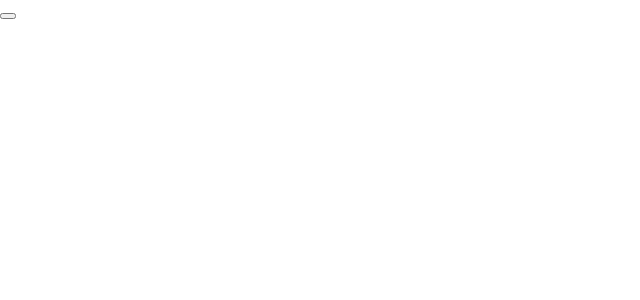
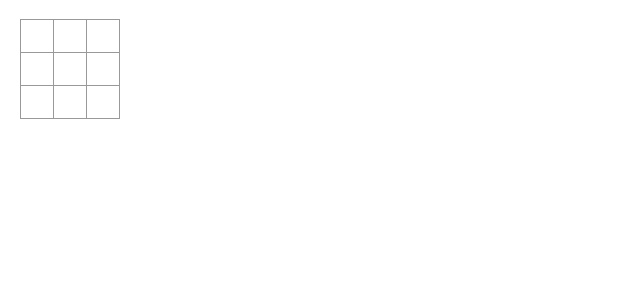
Before and after one commit to gratachu/tutorial, a React (Create React App) app: page / in a window 1280 px wide. Shown: the top 300 px of the page, without its empty margins (0-640 px from the left). Built offline with nearby package versions, Linux system fonts and the light colour scheme.

Commit message:
Add: useState to square

```diff
--- a/src/App.js
+++ b/src/App.js
@@ -1,5 +1,38 @@
+import React, { useState } from 'react';
 import './App.css';
 
-export default function Square() {
-  return <button className="square"></button>;
+function Square() {
+  const [value, setValue] = useState(null)
+
+  function handleClick() {
+    setValue('X')
+  }
+
+  return (
+    <button className="square" onClick={handleClick}>
+      {value}
+    </button>
+  )
 }
+
+export default function Board() {
+  return (
+    <>
+      <div className="board-row">
+        <Square />
+        <Square />
+        <Square />
+      </div>
+      <div className="board-row">
+        <Square />
+        <Square />
+        <Square />
+      </div>
+      <div className="board-row">
+        <Square />
+        <Square />
+        <Square />
+      </div>
+    </>
+  );
+}
--- a/src/index.css
+++ b/src/index.css
@@ -1,13 +1,90 @@
+* {
+  box-sizing: border-box;
+}
+
 body {
-  margin: 0;
-  font-family: -apple-system, BlinkMacSystemFont, 'Segoe UI', 'Roboto', 'Oxygen',
-    'Ubuntu', 'Cantarell', 'Fira Sans', 'Droid Sans', 'Helvetica Neue',
-    sans-serif;
-  -webkit-font-smoothing: antialiased;
-  -moz-osx-font-smoothing: grayscale;
+  font-family: sans-serif;
+  margin: 20px;
+  padding: 0;
+}
+
+h1 {
+  margin-top: 0;
+  font-size: 22px;
+}
+
+h2 {
+  margin-top: 0;
+  font-size: 20px;
+}
+
+h3 {
+  margin-top: 0;
+  font-size: 18px;
+}
+
+h4 {
+  margin-top: 0;
+  font-size: 16px;
+}
+
+h5 {
+  margin-top: 0;
+  font-size: 14px;
+}
+
+h6 {
+  margin-top: 0;
+  font-size: 12px;
 }
 
 code {
-  font-family: source-code-pro, Menlo, Monaco, Consolas, 'Courier New',
-    monospace;
+  font-size: 1.2em;
 }
+
+ul {
+  padding-left: 20px;
+}
+
+* {
+  box-sizing: border-box;
+}
+
+body {
+  font-family: sans-serif;
+  margin: 20px;
+  padding: 0;
+}
+
+.square {
+  background: #fff;
+  border: 1px solid #999;
+  float: left;
+  font-size: 24px;
+  font-weight: bold;
+  line-height: 34px;
+  height: 34px;
+  margin-right: -1px;
+  margin-top: -1px;
+  padding: 0;
+  text-align: center;
+  width: 34px;
+}
+
+.board-row:after {
+  clear: both;
+  content: '';
+  display: table;
+}
+
+.status {
+  margin-bottom: 10px;
+}
+.game {
+  display: flex;
+  flex-direction: row;
+}
+
+.game-info {
+  margin-left: 20px;
+}
--- a/src/index.js
+++ b/src/index.js
@@ -2,12 +2,12 @@
 import ReactDOM from 'react-dom/client';
 import './index.css';
 import reportWebVitals from './reportWebVitals';
-import Square from './App';
+import Board from './App';
 
 const root = ReactDOM.createRoot(document.getElementById('root'));
 root.render(
   <React.StrictMode>
-    <Square />
+    <Board />
   </React.StrictMode>
 );
 
```
